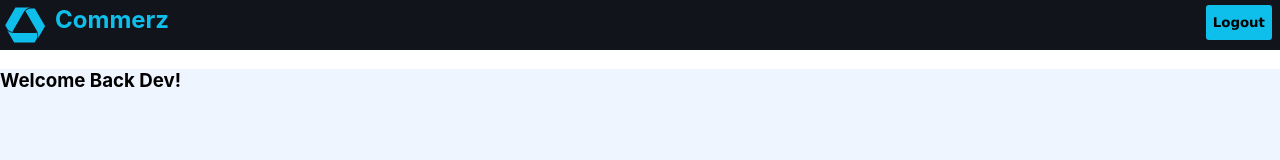
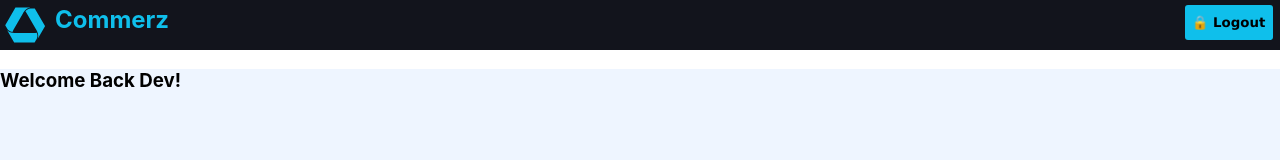
Before and after one commit to DevendranathReddy7/Mern-CommerzBank, a React (Create React App) app: page /home in a window 1280 px wide. Shown: the top 160 px of the page. Built offline with nearby package versions, Linux system fonts and the light colour scheme.

Commit message:
nav changes

```diff
--- a/src/common/NavBar/Navbar.js
+++ b/src/common/NavBar/Navbar.js
@@ -15,7 +15,7 @@ const Navbar = (props) => {
         </div>
       </div>
       <div>
-        <ButtonStyles>Logout</ButtonStyles>
+        <ButtonStyles>🔒 Logout</ButtonStyles>
       </div>
     </DivNav>
   );
```
